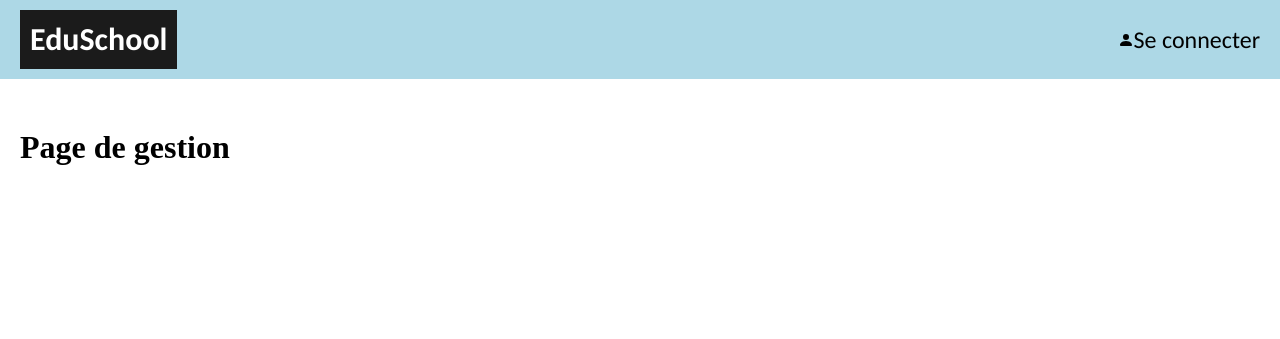
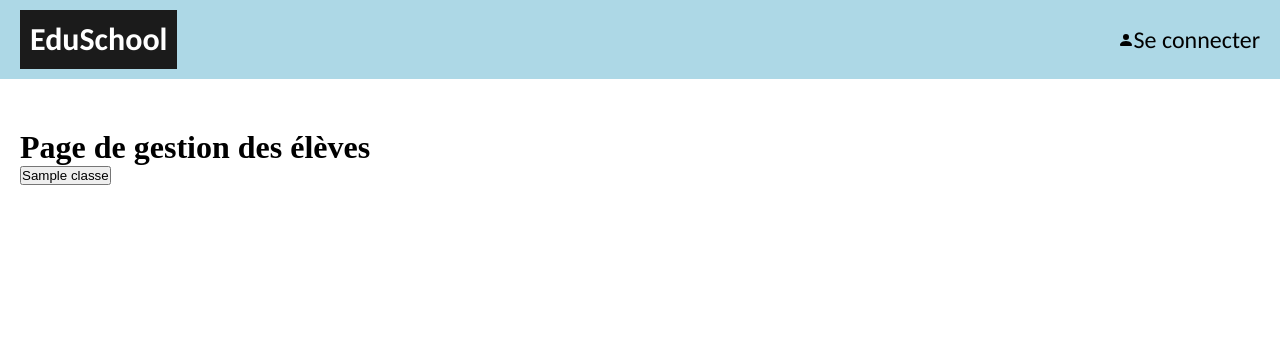
Before and after one commit to rolagi/eduschool, a Symfony app: template templates/eleve/index.html.twig in a window 1280 px wide. Shown: the top 339 px of the page. Run offline with Twig, Linux system fonts and the light colour scheme; the template is opened without the code that fills it: most values are stand-ins (such as "Sample title", 1, 10 or a date in 2020); some libraries are stand-ins or nearby versions.

Commit message:
avancée sur les controleurs

```diff
--- a/assets/styles/app.css
+++ b/assets/styles/app.css
@@ -97,3 +97,11 @@ nav a{
     border-radius: 10px;
     padding: 10px;
 }
+
+#contenu {
+    display: none;
+    margin-top: 10px;
+    padding: 10px;
+    border: 1px solid #ccc;
+    background-color: #f9f9f9;
+}
--- a/templates/eleve/index.html.twig
+++ b/templates/eleve/index.html.twig
@@ -4,6 +4,25 @@
 
 {% block body %}
 
-    <h1>Page de gestion</h1>
+    <h1>Page de gestion des élèves</h1>
 
+    {% for classe in classes %}
+        <div>
+            <button onclick="toggleContent({{ loop.index }})">{{ classe.nom }}</button>
+            <div id="content-{{ loop.index }}" class="content">
+                <p></p>
+            </div>
+        </div>
+    {% endfor %}
+
+    <script>
+        function toggleContent(index) {
+            var content = document.getElementById('content-' + index);
+            if (content.style.display === 'none') {
+                content.style.display = 'block';
+            } else {
+                content.style.display = 'none';
+            }
+        }
+    </script>
 {% endblock %}
--- a/templates/header.html.twig
+++ b/templates/header.html.twig
@@ -5,7 +5,7 @@
     <div id="contenuEntete">
         <nav>
             {% if is_granted('ROLE_PROFESSEUR') %}
-                <a>Gestion des élèves</a>
+                <a href="{{ path('app_eleve') }}">Gestion des élèves</a>
                 <a>Gestion des professeurs</a>
                 <a>Gestion des notes</a>
             {% elseif is_granted('ROLE_ELEVE') %}
```
Also changed, not shown: src/Controller/EleveController.php (+7 -2 lines), 1 other file.
